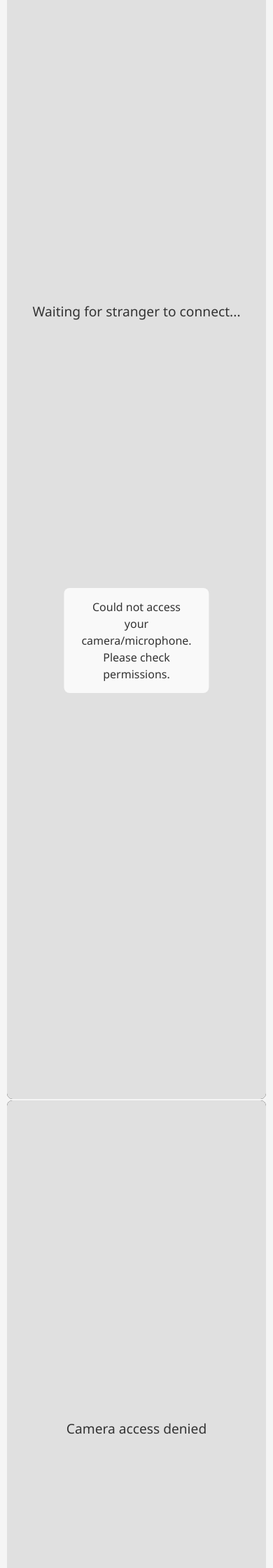
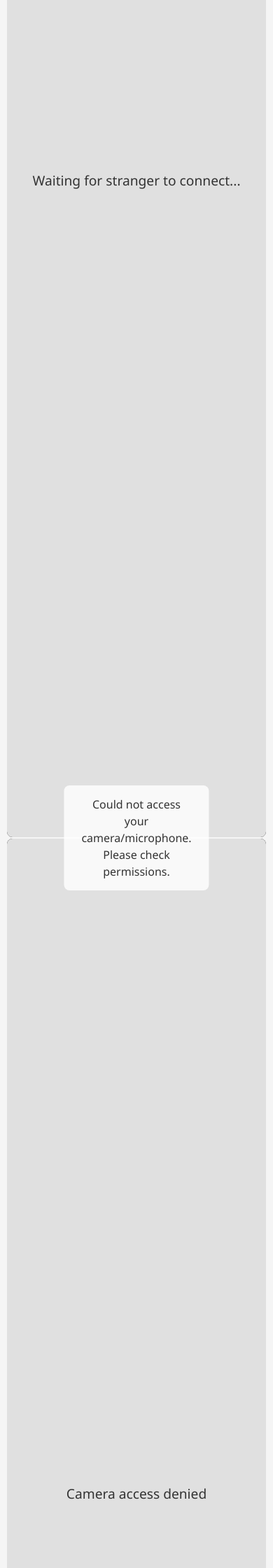
Before and after one commit to shkumaraman/shkumaraman.github.io, a Jekyll site: the page built from chat/video.html, in a window 390 px wide. Shown: the part 729-2969 px from the top of the page at 70% size. Built offline with Jekyll 4.4.1, drawn with Linux system fonts in a browser that asks for light colours; comment, search, counter and statistics services are not loaded.

Commit message:
Update video.html

```diff
--- a/chat/video.html
+++ b/chat/video.html
@@ -432,11 +432,11 @@ description: "TalkRush - Video talk to strangers like on Ome TV & Omegle. No sig
   /* Responsive adjustments */
   @media (max-width: 600px) {
     .remote-video-container {
-      height: 60vh;
+      height: 50vh;
     }
 
     .local-video-container {
-      height: 25vh;
+      height: 50vh;
     }
 
     .share-btn span {
```
